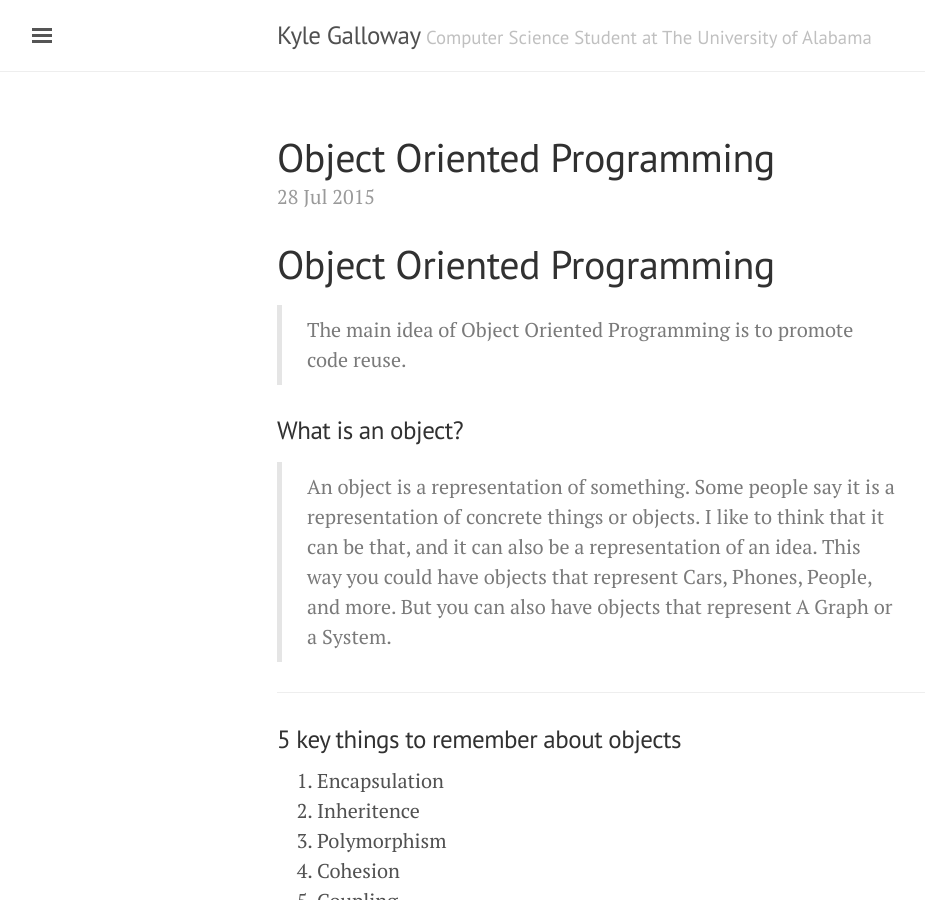
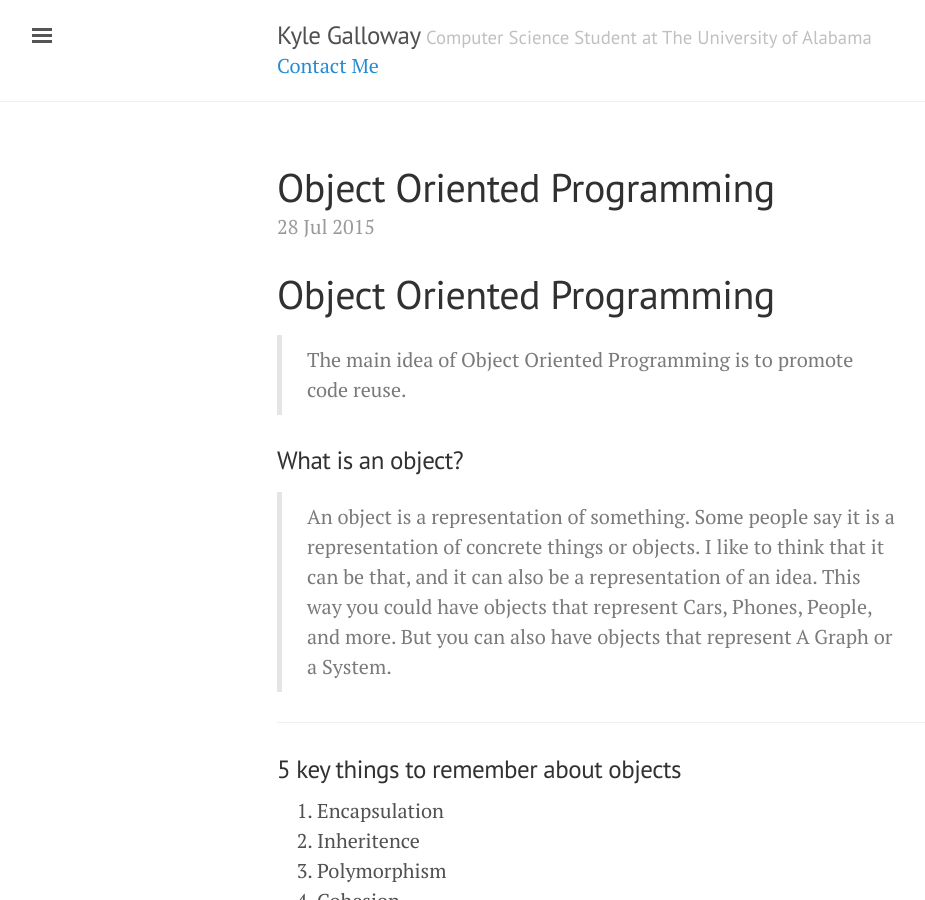
Before and after one commit to kylegalloway/old-kylegalloway.github.io, a Jekyll site: the page built from index.html, in a window 1280 px wide and 900 px high. Shown: the whole window, without its empty margins (3-928 px from the left). Built offline with Jekyll 4.4.1, drawn with Linux system fonts in a browser that asks for light colours; the list of posts is cut into pages by our own code.

Commit message:
Adds a Contact Me link to header

```diff
--- a/_layouts/default.html
+++ b/_layouts/default.html
@@ -17,6 +17,7 @@
             <a href="/" title="Home">{{ site.title }}</a>
             <small>{{ site.tagline }}</small>
           </h3>
+          <a href="/about" title="Contact">Contact Me</a>
         </div>
       </div>
 
```
